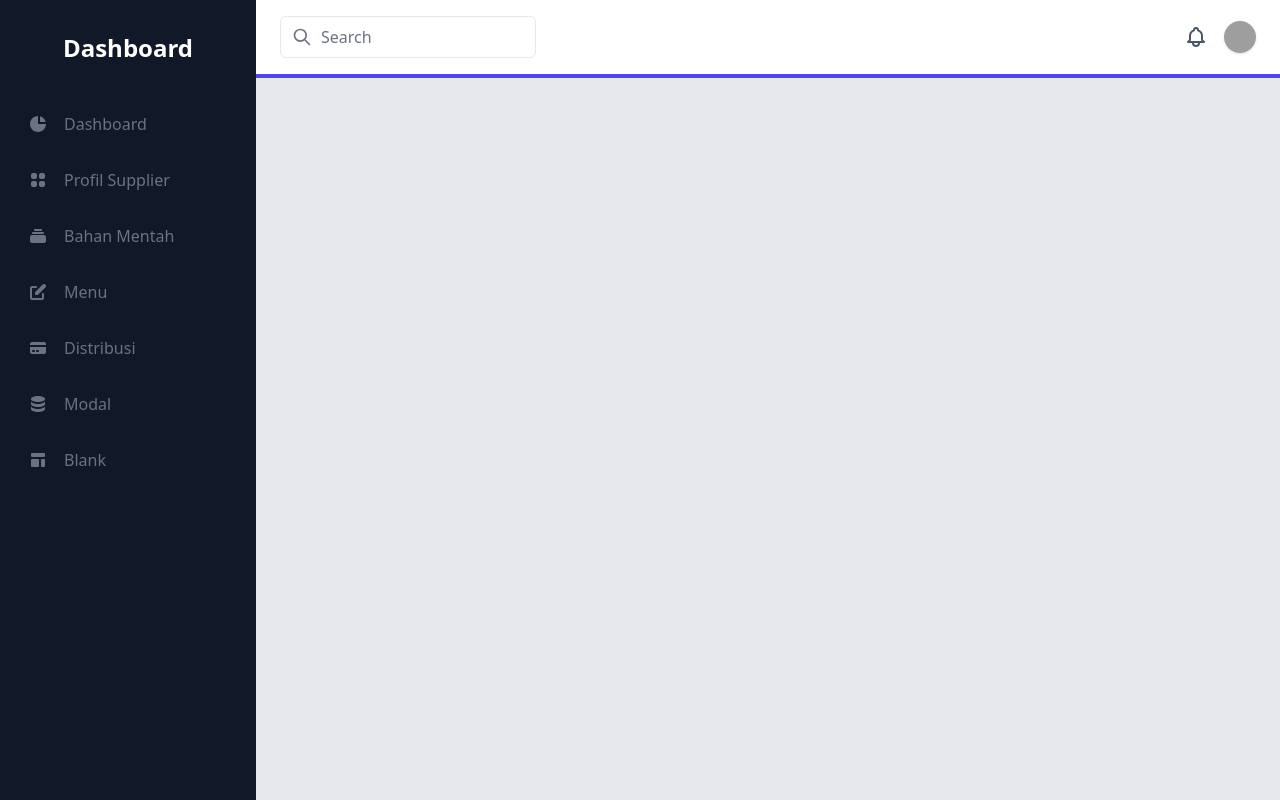
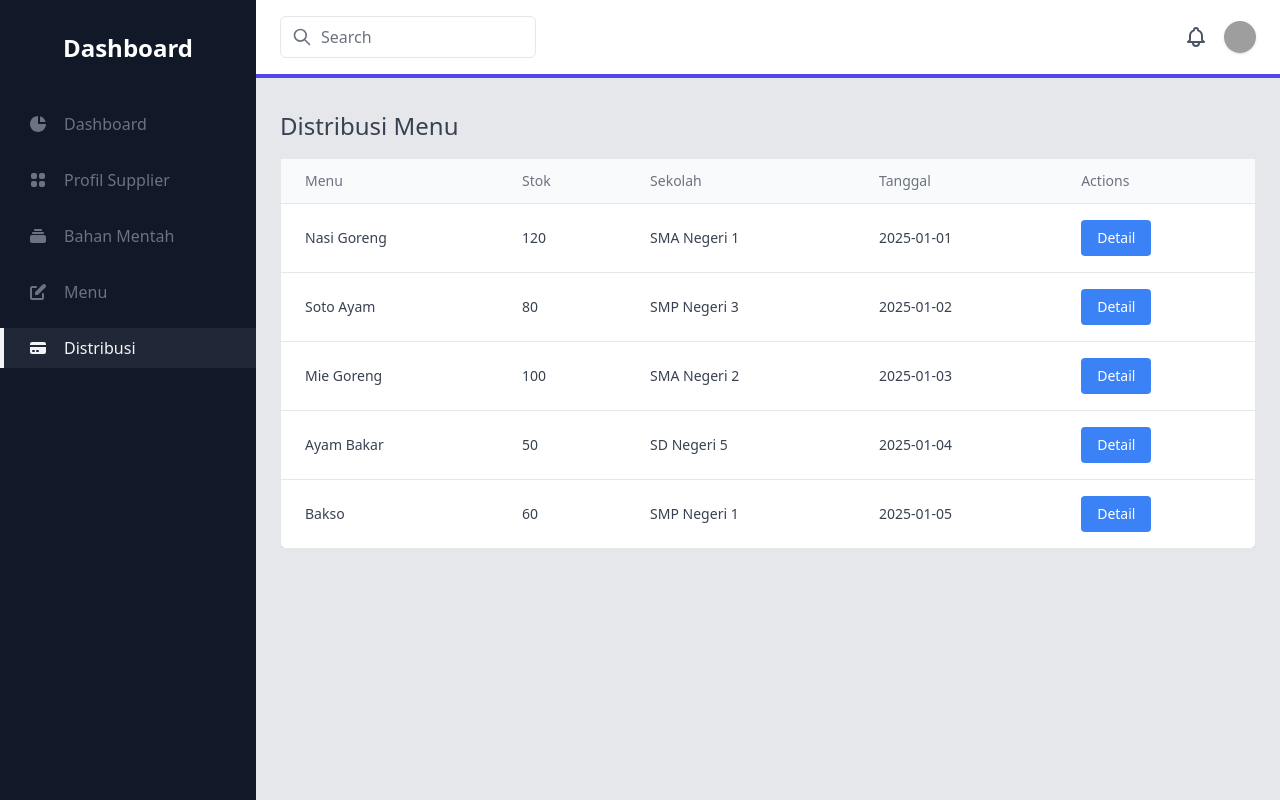
Before and after one commit to KYCE26/tesvitevue, a Vue app: page /cards in a window 1280 px wide. Built offline with nearby package versions, Linux system fonts and the light colour scheme; grey boxes are pictures that could not be loaded; what vue3-smooth-scroll would draw is missing.

Commit message:
Add Cards layout and implement Distribusi management with detail and edit functionality

```diff
--- a/src/components/Sidebar.vue
+++ b/src/components/Sidebar.vue
@@ -161,33 +161,7 @@ const inactiveClass = ref(
           <span class="mx-4">Distribusi</span>
         </router-link>
 
-        <router-link
-          class="flex items-center px-6 py-2 mt-4 duration-200 border-l-4"
-          :class="[$route.name === 'Modal' ? activeClass : inactiveClass]"
-          to="/modal"
-        >
-          <svg xmlns="http://www.w3.org/2000/svg" class="w-5 h-5" viewBox="0 0 20 20" fill="currentColor">
-            <path d="M3 12v3c0 1.657 3.134 3 7 3s7-1.343 7-3v-3c0 1.657-3.134 3-7 3s-7-1.343-7-3z" />
-            <path d="M3 7v3c0 1.657 3.134 3 7 3s7-1.343 7-3V7c0 1.657-3.134 3-7 3S3 8.657 3 7z" />
-            <path d="M17 5c0 1.657-3.134 3-7 3S3 6.657 3 5s3.134-3 7-3 7 1.343 7 3z" />
-          </svg>
 
-          <span class="mx-4">Modal</span>
-        </router-link>
-
-        <router-link
-          class="flex items-center px-6 py-2 mt-4 duration-200 border-l-4"
-          :class="[$route.name === 'Blank' ? activeClass : inactiveClass]"
-          to="/blank"
-        >
-          <svg class="w-5 h-5" fill="currentColor" viewBox="0 0 20 20">
-            <path
-              d="M3 4a1 1 0 011-1h12a1 1 0 011 1v2a1 1 0 01-1 1H4a1 1 0 01-1-1V4zM3 10a1 1 0 011-1h6a1 1 0 011 1v6a1 1 0 01-1 1H4a1 1 0 01-1-1v-6zM14 9a1 1 0 00-1 1v6a1 1 0 001 1h2a1 1 0 001-1v-6a1 1 0 00-1-1h-2z"
-            />
-          </svg>
-
-          <span class="mx-4">Blank</span>
-        </router-link>
       </nav>
     </div>
   </div>
--- /dev/null
+++ b/src/data/distribusi.js
@@ -0,0 +1,37 @@
+export const distribusiData = [
+    {
+      id: 1,
+      menu: "Nasi Goreng",
+      stok: 120,
+      sekolah: "SMA Negeri 1",
+      tanggal: "2025-01-01",
+    },
+    {
+      id: 2,
+      menu: "Soto Ayam",
+      stok: 80,
+      sekolah: "SMP Negeri 3",
+      tanggal: "2025-01-02",
+    },
+    {
+      id: 3,
+      menu: "Mie Goreng",
+      stok: 100,
+      sekolah: "SMA Negeri 2",
+      tanggal: "2025-01-03",
+    },
+    {
+      id: 4,
+      menu: "Ayam Bakar",
+      stok: 50,
+      sekolah: "SD Negeri 5",
+      tanggal: "2025-01-04",
+    },
+    {
+      id: 5,
+      menu: "Bakso",
+      stok: 60,
+      sekolah: "SMP Negeri 1",
+      tanggal: "2025-01-05",
+    },
+  ];
--- a/src/layouts/Tables.vue
+++ b/src/layouts/Tables.vue
@@ -1,6 +1,7 @@
 <script setup lang="ts">
 import { ref } from 'vue';
-import { rawMaterials } from '../data/makanan.js'; // Mengimpor hanya rawMaterials
+import { rawMaterials } from '../data/makanan.js';
+import Swal from 'sweetalert2';
 
 interface RawMaterial {
   id: number;
@@ -10,41 +11,65 @@ interface RawMaterial {
   source: string;
   category: string;
   status: string;
-  date: string; // Menambahkan atribut date
+  date: string;
 }
 
-const rawMaterialList = ref<RawMaterial[]>(
-  rawMaterials.map((material) => ({
-    ...material// Menambahkan tanggal ke setiap bahan mentah
-  }))
-);
+const rawMaterialList = ref<RawMaterial[]>(rawMaterials);
+const selectedRawMaterial = ref<RawMaterial | null>(null);
+const isDetailModalOpen = ref(false);
+const isEditMode = ref(false);
 
-const isEditModalOpen = ref(false);
-const selectedRawMaterial = ref<RawMaterial | null>(null);
+const categories = ['Makanan Pokok', 'Lauk', 'Sayuran'];
+const statuses = ['Tersedia', 'Habis'];
 
-const categories = ['Makanan Pokok', 'Lauk', 'Minuman', 'Sayuran']; // List of categories
-const statuses = ['Tersedia', 'Habis']; // List of statuses
-
-function openEditRawModal(material: RawMaterial) {
+function openDetailModal(material: RawMaterial) {
   selectedRawMaterial.value = { ...material };
-  isEditModalOpen.value = true;
+  isDetailModalOpen.value = true;
+  isEditMode.value = false;
 }
 
-function saveRawMaterialChanges() {
+function enableEditMode() {
+  isEditMode.value = true;
+}
+
+function saveChanges() {
   if (selectedRawMaterial.value) {
     const index = rawMaterialList.value.findIndex(
-      (m) => m.id === selectedRawMaterial.value!.id
+      (m) => m.id === selectedRawMaterial.value?.id
     );
     if (index !== -1) {
       rawMaterialList.value[index] = { ...selectedRawMaterial.value };
     }
-    closeEditRawModal();
+    isEditMode.value = false;
+    Swal.fire({
+      title: 'Saved!',
+      text: 'Changes have been successfully saved.',
+      icon: 'success',
+      confirmButtonText: 'OK',
+    });
   }
 }
 
-function closeEditRawModal() {
-  isEditModalOpen.value = false;
+function closeDetailModal() {
+  if (isEditMode.value) {
+    Swal.fire({
+      title: 'Unsaved Changes',
+      text: 'You have unsaved changes. Are you sure you want to close?',
+      icon: 'warning',
+      showCancelButton: true,
+      confirmButtonText: 'Yes, close it',
+      cancelButtonText: 'Cancel',
+    }).then((result) => {
+      if (result.isConfirmed) {
+        isDetailModalOpen.value = false;
         selectedRawMaterial.value = null;
+        isEditMode.value = false;
+      }
+    });
+  } else {
+    isDetailModalOpen.value = false;
+    selectedRawMaterial.value = null;
+  }
 }
 </script>
 
@@ -58,13 +83,10 @@ function closeEditRawModal() {
       <table class="min-w-full border">
         <thead>
           <tr class="bg-gray-50">
-            <th class="px-6 py-3 border">Supplier</th>
             <th class="px-6 py-3 border">Material</th>
             <th class="px-6 py-3 border">Amount</th>
-            <th class="px-6 py-3 border">Source</th>
-            <th class="px-6 py-3 border">Category</th>
             <th class="px-6 py-3 border">Status</th>
-            <th class="px-6 py-3 border">Date</th> <!-- Kolom untuk tanggal -->
+            <th class="px-6 py-3 border">Date</th>
             <th class="px-6 py-3 border">Actions</th>
           </tr>
         </thead>
@@ -74,19 +96,16 @@ function closeEditRawModal() {
             :key="material.id"
             class="bg-white"
           >
-            <td class="px-6 py-4 border">{{ material.supplier }}</td>
             <td class="px-6 py-4 border">{{ material.material }}</td>
             <td class="px-6 py-4 border">{{ material.amount }}</td>
-            <td class="px-6 py-4 border">{{ material.source }}</td>
-            <td class="px-6 py-4 border">{{ material.category }}</td>
             <td class="px-6 py-4 border">{{ material.status }}</td>
-            <td class="px-6 py-4 border">{{ material.date }}</td> <!-- Menampilkan tanggal -->
+            <td class="px-6 py-4 border">{{ material.date }}</td>
             <td class="px-6 py-4 border">
               <button
-                @click="openEditRawModal(material)"
+                @click="openDetailModal(material)"
                 class="px-4 py-2 text-white bg-blue-500 rounded"
               >
-                Edit
+                Detail
               </button>
             </td>
           </tr>
@@ -94,48 +113,58 @@ function closeEditRawModal() {
       </table>
     </div>
 
-    <!-- Edit Modal for Raw Materials -->
+    <!-- Detail Modal -->
     <div
-      v-if="isEditModalOpen"
+      v-if="isDetailModalOpen"
       class="fixed inset-0 flex items-center justify-center bg-black bg-opacity-50"
     >
       <div class="w-1/3 p-6 bg-white rounded shadow">
-        <h2 class="mb-4 text-lg font-medium text-gray-700">Edit Raw Material</h2>
-        <div class="mb-4">
+        <h2 class="mb-4 text-lg font-medium text-gray-700">Detail Raw Material</h2>
+        <div class="space-y-4">
+          <div>
             <label class="block text-sm font-medium">Supplier</label>
             <input
+              v-if="isEditMode"
               v-model="selectedRawMaterial.supplier"
               type="text"
               class="w-full px-3 py-2 border rounded"
             />
+            <p v-else class="text-gray-700">{{ selectedRawMaterial?.supplier }}</p>
           </div>
-        <div class="mb-4">
+          <div>
             <label class="block text-sm font-medium">Material</label>
             <input
+              v-if="isEditMode"
               v-model="selectedRawMaterial.material"
               type="text"
               class="w-full px-3 py-2 border rounded"
             />
+            <p v-else class="text-gray-700">{{ selectedRawMaterial?.material }}</p>
           </div>
-        <div class="mb-4">
+          <div>
             <label class="block text-sm font-medium">Amount</label>
             <input
+              v-if="isEditMode"
               v-model="selectedRawMaterial.amount"
               type="text"
               class="w-full px-3 py-2 border rounded"
             />
+            <p v-else class="text-gray-700">{{ selectedRawMaterial?.amount }}</p>
           </div>
-        <div class="mb-4">
+          <div>
             <label class="block text-sm font-medium">Source</label>
             <input
+              v-if="isEditMode"
               v-model="selectedRawMaterial.source"
               type="text"
               class="w-full px-3 py-2 border rounded"
             />
+            <p v-else class="text-gray-700">{{ selectedRawMaterial?.source }}</p>
           </div>
-        <div class="mb-4">
+          <div>
             <label class="block text-sm font-medium">Category</label>
             <select
+              v-if="isEditMode"
               v-model="selectedRawMaterial.category"
               class="w-full px-3 py-2 border rounded"
             >
@@ -143,10 +172,12 @@ function closeEditRawModal() {
                 {{ category }}
               </option>
             </select>
+            <p v-else class="text-gray-700">{{ selectedRawMaterial?.category }}</p>
           </div>
-        <div class="mb-4">
+          <div>
             <label class="block text-sm font-medium">Status</label>
             <select
+              v-if="isEditMode"
               v-model="selectedRawMaterial.status"
               class="w-full px-3 py-2 border rounded"
             >
@@ -154,13 +185,36 @@ function closeEditRawModal() {
                 {{ status }}
               </option>
             </select>
+            <p v-else class="text-gray-700">{{ selectedRawMaterial?.status }}</p>
           </div>
-        <div class="flex justify-end space-x-4">
-          <button @click="closeEditRawModal" class="px-4 py-2 bg-gray-300 rounded">
+          <div>
+            <label class="block text-sm font-medium">Date</label>
+            <input
+              v-if="isEditMode"
+              v-model="selectedRawMaterial.date"
+              type="date"
+              class="w-full px-3 py-2 border rounded"
+            />
+            <p v-else class="text-gray-700">{{ selectedRawMaterial?.date }}</p>
+          </div>
+        </div>
+        <div class="flex justify-end mt-4 space-x-4">
+          <button
+            v-if="!isEditMode"
+            @click="enableEditMode"
+            class="px-4 py-2 text-white bg-yellow-500 rounded"
+          >
+            Edit
+          </button>
+          <button
+            v-if="isEditMode"
+            @click="saveChanges"
+            class="px-4 py-2 text-white bg-blue-500 rounded"
+          >
+            Save
+          </button>
+          <button @click="closeDetailModal" class="px-4 py-2 bg-gray-300 rounded">
             Cancel
-          </button>
-          <button @click="saveRawMaterialChanges" class="px-4 py-2 text-white bg-blue-500 rounded">
-            Save
           </button>
         </div>
       </div>
--- /dev/null
+++ b/src/layouts/cards.vue
@@ -0,0 +1,124 @@
+<script setup lang="ts">
+import { ref } from 'vue';
+import { distribusiData } from '../data/distribusi.js';
+import Swal from 'sweetalert2';
+
+interface Distribusi {
+  id: number;
+  menu: string;
+  stok: number;
+  sekolah: string;
+  tanggal: string;
+}
+
+const distribusiList = ref<Distribusi[]>(distribusiData);
+const selectedDistribusi = ref<Distribusi | null>(null);
+const isEditMode = ref(false);
+
+// Buka modal detail
+function openDetailModal(distribusi: Distribusi) {
+  selectedDistribusi.value = { ...distribusi };
+  isEditMode.value = false;
+  Swal.fire({
+    title: "Detail Distribusi",
+    html: `
+      <div class="text-left">
+        <p><strong>Menu:</strong> ${selectedDistribusi.value?.menu}</p>
+        <p><strong>Stok:</strong> ${selectedDistribusi.value?.stok}</p>
+        <p><strong>Sekolah:</strong> ${selectedDistribusi.value?.sekolah}</p>
+        <p><strong>Tanggal:</strong> ${selectedDistribusi.value?.tanggal}</p>
+      </div>
+    `,
+    showCancelButton: true,
+    confirmButtonText: "Edit",
+    cancelButtonText: "Close",
+  }).then((result) => {
+    if (result.isConfirmed) {
+      openEditModal(selectedDistribusi.value as Distribusi);
+    }
+  });
+}
+
+// Buka modal edit
+function openEditModal(distribusi: Distribusi) {
+  selectedDistribusi.value = { ...distribusi };
+  isEditMode.value = true;
+  Swal.fire({
+    title: "Edit Distribusi",
+    html: `
+      <div class="text-left">
+        <label class="block text-sm font-medium text-gray-700">Menu</label>
+        <input id="menu" type="text" value="${selectedDistribusi.value?.menu}" class="swal2-input">
+
+        <label class="block text-sm font-medium text-gray-700">Stok</label>
+        <input id="stok" type="number" value="${selectedDistribusi.value?.stok}" class="swal2-input">
+
+        <label class="block text-sm font-medium text-gray-700">Sekolah</label>
+        <input id="sekolah" type="text" value="${selectedDistribusi.value?.sekolah}" class="swal2-input">
+
+        <label class="block text-sm font-medium text-gray-700">Tanggal</label>
+        <input id="tanggal" type="date" value="${selectedDistribusi.value?.tanggal}" class="swal2-input">
+      </div>
+    `,
+    showCancelButton: true,
+    confirmButtonText: "Save",
+    cancelButtonText: "Cancel",
+    preConfirm: () => {
+      const menu = (document.getElementById("menu") as HTMLInputElement).value;
+      const stok = parseInt((document.getElementById("stok") as HTMLInputElement).value, 10);
+      const sekolah = (document.getElementById("sekolah") as HTMLInputElement).value;
+      const tanggal = (document.getElementById("tanggal") as HTMLInputElement).value;
+
+      return { menu, stok, sekolah, tanggal };
+    },
+  }).then((result) => {
+    if (result.isConfirmed && selectedDistribusi.value) {
+      const { menu, stok, sekolah, tanggal } = result.value;
+      const index = distribusiList.value.findIndex((item) => item.id === selectedDistribusi.value?.id);
+      if (index !== -1) {
+        distribusiList.value[index] = { ...selectedDistribusi.value, menu, stok, sekolah, tanggal };
+        Swal.fire("Saved!", "Distribusi berhasil diperbarui.", "success");
+      }
+    }
+  });
+}
+</script>
+
+<template>
+  <div>
+    <h3 class="text-2xl font-medium text-gray-700 mb-4">Distribusi Menu</h3>
+    <div class="overflow-x-auto">
+      <table class="min-w-full bg-white border border-gray-200 shadow rounded-lg">
+        <thead>
+          <tr class="bg-gray-50 border-b border-gray-200">
+            <th class="px-6 py-3 text-left text-sm font-medium text-gray-500">Menu</th>
+            <th class="px-6 py-3 text-left text-sm font-medium text-gray-500">Stok</th>
+            <th class="px-6 py-3 text-left text-sm font-medium text-gray-500">Sekolah</th>
+            <th class="px-6 py-3 text-left text-sm font-medium text-gray-500">Tanggal</th>
+            <th class="px-6 py-3 text-left text-sm font-medium text-gray-500">Actions</th>
+          </tr>
+        </thead>
+        <tbody>
+          <tr
+            v-for="item in distribusiList"
+            :key="item.id"
+            class="hover:bg-gray-100 border-b border-gray-200"
+          >
+            <td class="px-6 py-4 text-sm text-gray-700">{{ item.menu }}</td>
+            <td class="px-6 py-4 text-sm text-gray-700">{{ item.stok }}</td>
+            <td class="px-6 py-4 text-sm text-gray-700">{{ item.sekolah }}</td>
+            <td class="px-6 py-4 text-sm text-gray-700">{{ item.tanggal }}</td>
+            <td class="px-6 py-4 text-sm text-gray-700">
+              <button
+                @click="openDetailModal(item)"
+                class="px-4 py-2 text-white bg-blue-500 rounded"
+              >
+                Detail
+              </button>
+            </td>
+          </tr>
+        </tbody>
+      </table>
+    </div>
+  </div>
+</template>
--- a/src/router/index.js
+++ b/src/router/index.js
@@ -9,6 +9,7 @@ import Supplier from '../layouts/Supplier.vue';
 import Makanan from '../sections/MakananSection.vue';
 import TableMakanan from '../layouts/Table-Makanan.vue';
 import Produkjadi from '../layouts/produkjadi.vue';
+import Cards from '../layouts/cards.vue';
 
 
 const routes = [
@@ -62,6 +63,11 @@ const routes = [
     name: 'ProdukJadi',
     component: Produkjadi,
   },
+  {
+    path: '/cards',
+    name: 'Cards',
+    component: Cards,
+  },
   // tambahkan rute lainnya
 ];
 
```
Lines whose indentation alone changed are shown as unchanged.
